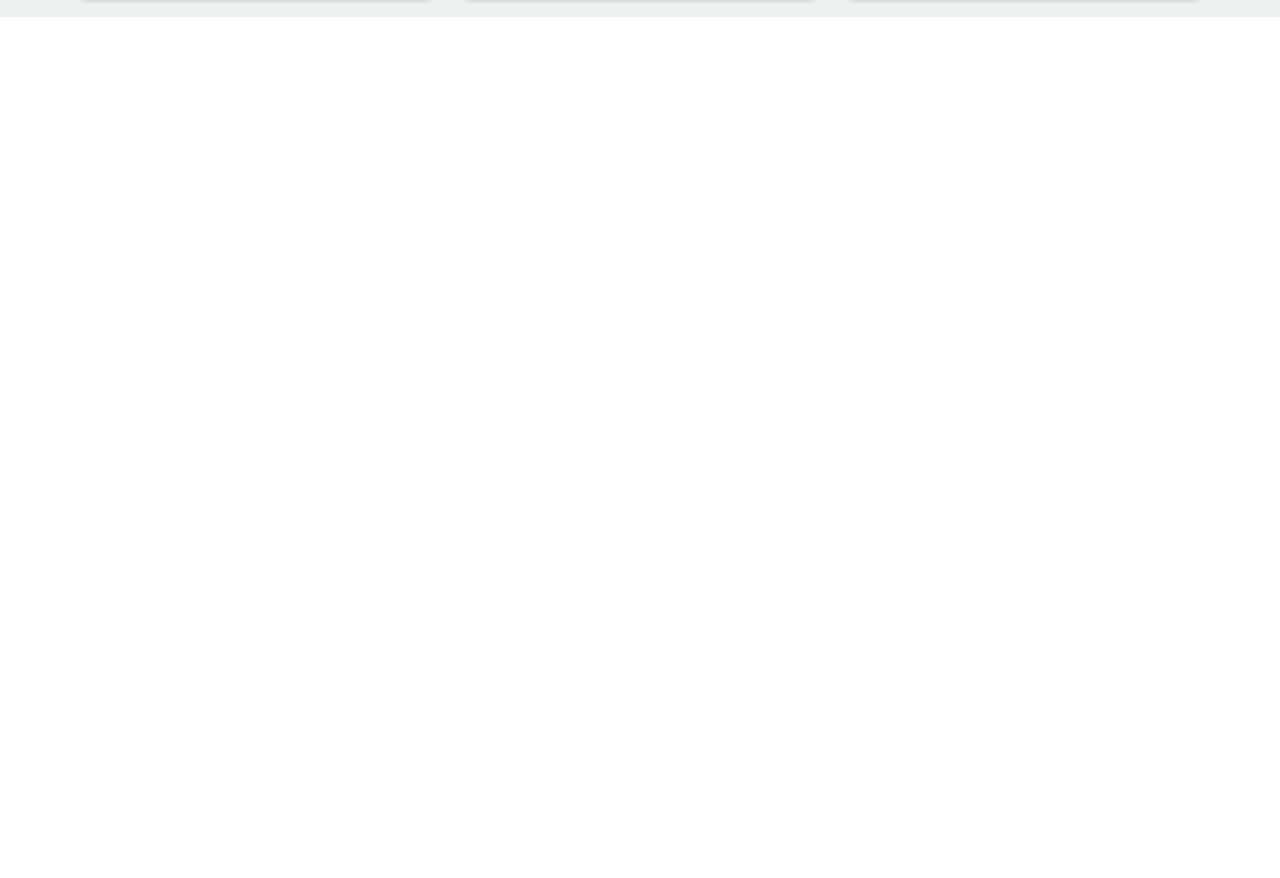
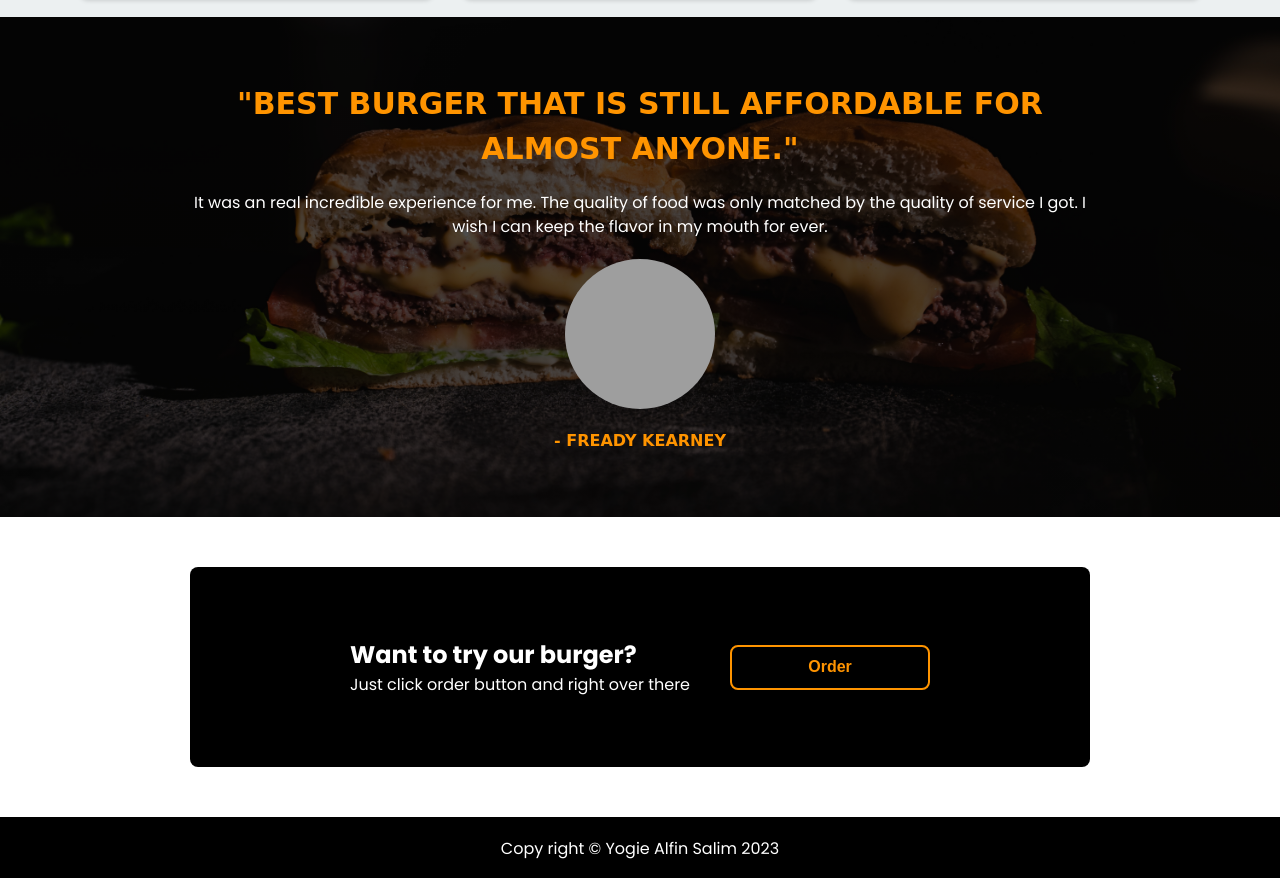
Before and after one commit to yogiealfin/odin-landing-page, a plain HTML site: page index.html in a window 1280 px wide. Shown: the part 1098-1976 px from the top of the page. Before the commit the page ends 1115 px from the top, so only its background shows below. Drawn offline with Linux system fonts and the light colour scheme; grey boxes are pictures that could not be loaded; a web font is replaced by a local one.

Commit message:
Add: Review section and footer

```diff
--- a/index.html
+++ b/index.html
@@ -17,7 +17,7 @@
         <ul class="nav">
           <li><a href="#menus">Menus</a></li>
           <li><a href="#review">Review</a></li>
-          <li><a href="">Contact</a></li>
+          <li><a href="#order">Order</a></li>
         </ul>
       </div>
     </nav>
@@ -30,7 +30,7 @@
             Indonesia. All meals are made fresh every morning with the best
             ingredients that nature can offer.
           </p>
-          <button>Order Now</button>
+          <button class="main-button">Order Now</button>
         </div>
       </div>
     </header>
@@ -83,8 +83,39 @@
         </div>
       </div>
     </section>
-    <section class="review">
-      <div class="container"></div>
+    <section class="review" id="review">
+      <div class="container">
+        <div class="review-content">
+          <h2 class="review-header">
+            "Best burger that is still affordable for almost anyone."
+          </h2>
+          <p>
+            It was an real incredible experience for me. The quality of food was
+            only matched by the quality of service I got. I wish I can keep the
+            flavor in my mouth for ever.
+          </p>
+          <img
+            class="review-portrait"
+            src="images/review-portrait.jpg"
+            alt="Portrait of Reviewer"
+          />
+          <p class="review-name">- Fready Kearney</p>
+        </div>
+      </div>
     </section>
+    <section class="order">
+      <div class="container">
+        <div class="order-form">
+          <div>
+            <h2>Want to try our burger?</h2>
+            <p>Just click order button and right over there</p>
+          </div>
+          <button class="main-button">Order</button>
+        </div>
+      </div>
+    </section>
+    <footer>
+      <p>Copy right &#169 Yogie Alfin Salim 2023</p>
+    </footer>
   </body>
 </html>
--- a/styles/style.css
+++ b/styles/style.css
@@ -64,14 +64,18 @@ a {
   height: 40px;
 }
 
+.hero,
+.review {
+  height: 500px;
+  background-size: cover;
+  background-repeat: no-repeat;
+  color: #fff;
+}
+
 .hero {
-  height: 500px;
   background-image: linear-gradient(rgba(0, 0, 0, 0.7), rgba(0, 0, 0, 0.7)),
     url("../images/hero.jpg");
-  background-size: cover;
   background-position: bottom;
-  background-repeat: no-repeat;
-  color: #fff;
 }
 
 .hero .container {
@@ -98,7 +102,7 @@ a {
   margin-bottom: 10px;
 }
 
-.hero button {
+.main-button {
   width: 200px;
   height: 45px;
   padding: 10px;
@@ -112,7 +116,7 @@ a {
   transition: 0.5s;
 }
 
-.hero button:hover {
+.main-button:hover {
   background-color: #ff9400;
   color: #fff;
 }
@@ -176,6 +180,79 @@ a {
   color: #ff9400;
 }
 
+.review {
+  background-image: linear-gradient(rgba(0, 0, 0, 0.7), rgba(0, 0, 0, 0.7)),
+    url("../images/review.jpg");
+  background-position: center;
+}
+
+.review .container {
+  display: flex;
+  justify-content: center;
+  height: 100%;
+}
+
+.review-content {
+  text-align: center;
+  display: flex;
+  flex-direction: column;
+  justify-content: center;
+  align-items: center;
+  gap: 20px;
+  width: 900px;
+}
+
+.review-header,
+.review-name {
+  text-transform: uppercase;
+  font-family: "Moon Dance", cursive;
+  color: #ff9400;
+  font-weight: bold;
+}
+
+.review-header {
+  font-size: 30px;
+}
+
+.review-portrait {
+  height: 150px;
+  width: 150px;
+  object-fit: cover;
+  border-radius: 100%;
+  /* flex-shrink: 0; */
+}
+
+.order {
+  height: 300px;
+}
+
+.order .container {
+  display: flex;
+  justify-content: center;
+  align-items: center;
+  height: 100%;
+}
+
+.order-form {
+  display: flex;
+  justify-content: center;
+  align-items: center;
+  width: 900px;
+  height: 200px;
+  background-color: #000;
+  color: #fff;
+  border-radius: 8px;
+  padding: 40px;
+  gap: 40px;
+}
+
+footer {
+  text-align: center;
+  background-color: #000;
+  color: #fff;
+  padding: 20px 0;
+}
+
 @media (max-width: 768px) {
   .hero .container {
     text-align: center;
@@ -198,4 +275,10 @@ a {
     flex-direction: column;
     font-size: 90%;
   }
+
+  .order-form {
+    text-align: center;
+    flex-direction: column;
+    gap: 20px;
+  }
 }
```
Also changed, not shown: images/review.jpg (added), 1 other file.
